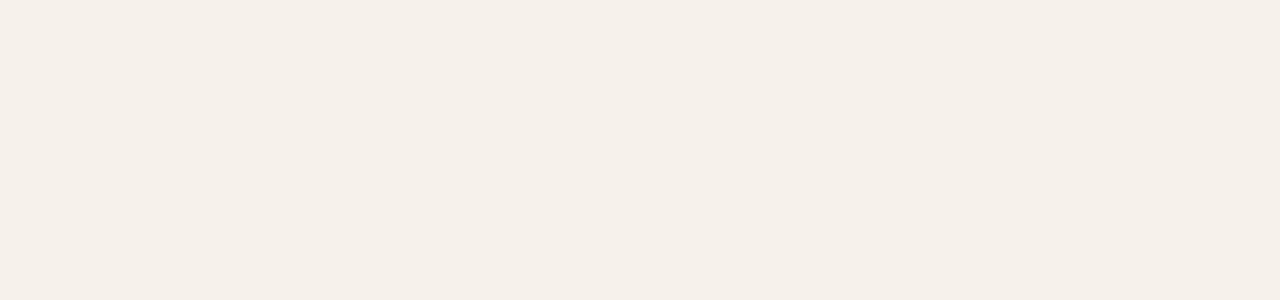
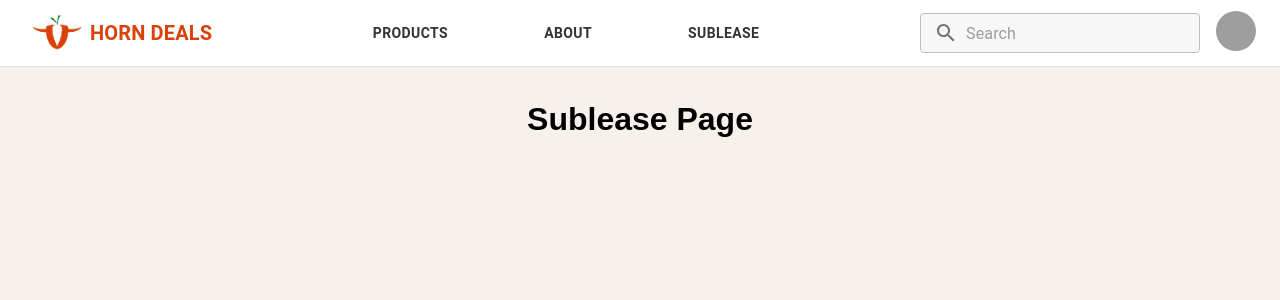
Before and after one commit to 123jklas/Carrot2024-React-Client, a React (Create React App) app: page /sublease in a window 1280 px wide. Before the commit this address had no page. Shown: the top 300 px of the page. Built offline with nearby package versions, Linux system fonts and the light colour scheme; grey boxes are pictures that could not be loaded; the HTML template or start-up script is replaced by a standard one.

Commit message:
Sublease page

```diff
--- a/src/App.js
+++ b/src/App.js
@@ -10,6 +10,7 @@ import TermsAndConditions from './pages/Legal/Terms&Conditions'
 import PrivacyPolicy from './pages/Legal/PrivacyPolicy'
 import './assets/styles/App.css'
 import AboutPage from './pages/AboutPage/About';
+import SubleasePage from './pages/SubleasePage/Sublease';
 import AddProduct from './pages/Products/AddProduct';
 import ProductDetail from './pages/Products/ProductDetail';
 
@@ -27,6 +28,7 @@ function App() {
           <Route path="/privacy" element={<PrivacyPolicy />} />
           <Route path="/post" element={<Post />} />
           <Route path="/about" element={<AboutPage />} />
+          <Route path="/sublease" element={<SubleasePage />} />
           <Route path="/add-product" element={<AddProduct />} />
           <Route path="/product/:productId" element={<ProductDetail />} />
         </Routes>
--- /dev/null
+++ b/src/assets/styles/Sublease.css
@@ -0,0 +1,3 @@
+.Sublease-container {
+    padding-top: 80px;
+  }
--- a/src/components/Navbar.jsx
+++ b/src/components/Navbar.jsx
@@ -71,6 +71,9 @@ const Navbar = () => {
           <Button component={Link} to="/About" color="inherit" sx={{ color: '#333', fontWeight: 'bold' }}>
             About
           </Button>
+          <Button component={Link} to="/Sublease" color="inherit" sx={{ color: '#333', fontWeight: 'bold' }}>
+            Sublease
+          </Button>
         </Box>
 
         {/* Right side: Search bar and button */}
--- /dev/null
+++ b/src/pages/SubleasePage/Sublease.jsx
@@ -0,0 +1,12 @@
+import React from 'react'
+import Navbar from '../../components/Navbar'
+import '../../assets/styles/Sublease.css'
+const SubleasePage = () => {
+    return(
+        <div className="Sublease-container">
+            <Navbar/>
+            <h1> Sublease Page </h1>
+        </div>
+    )
+}
+export default SubleasePage
```
